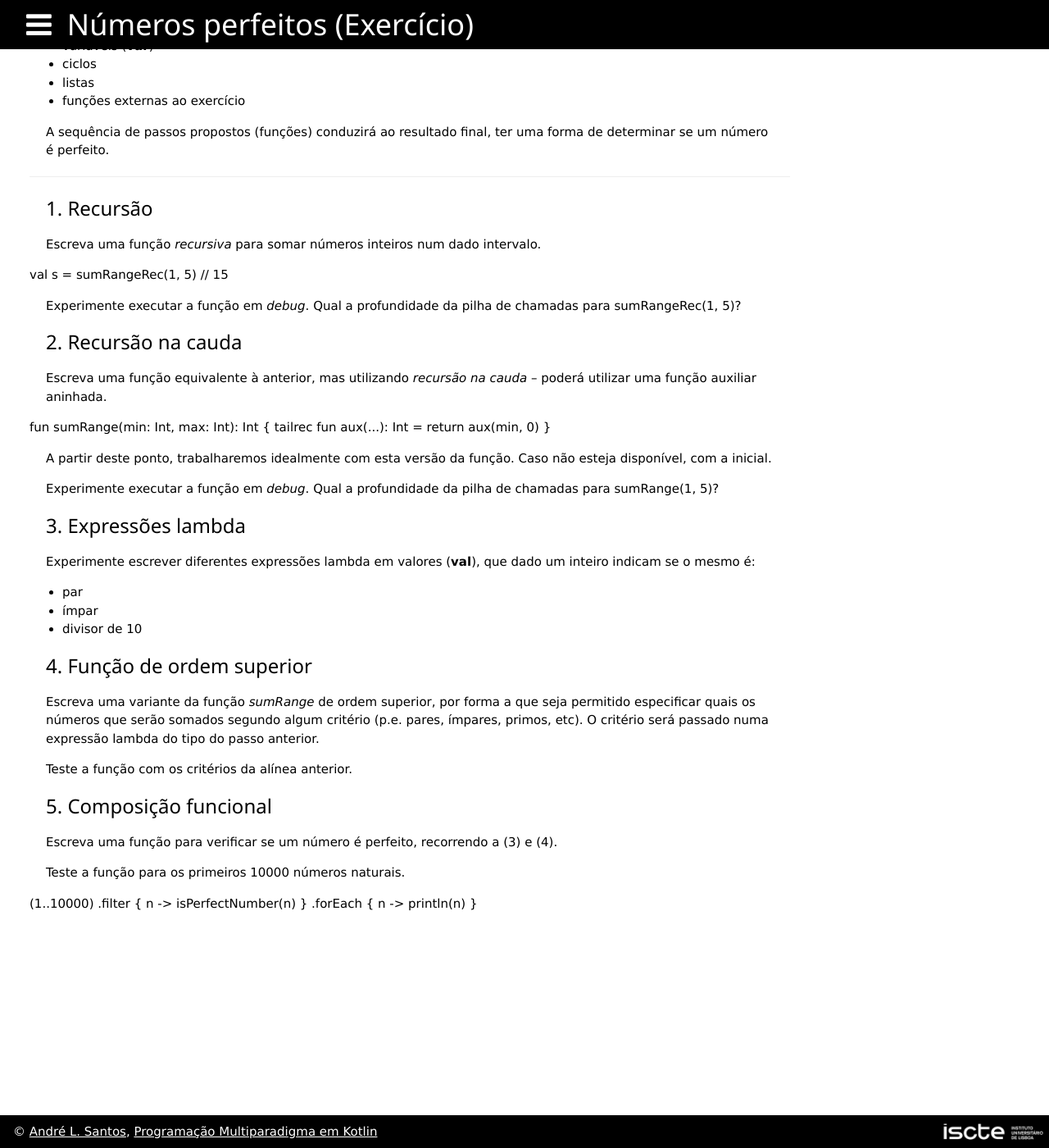
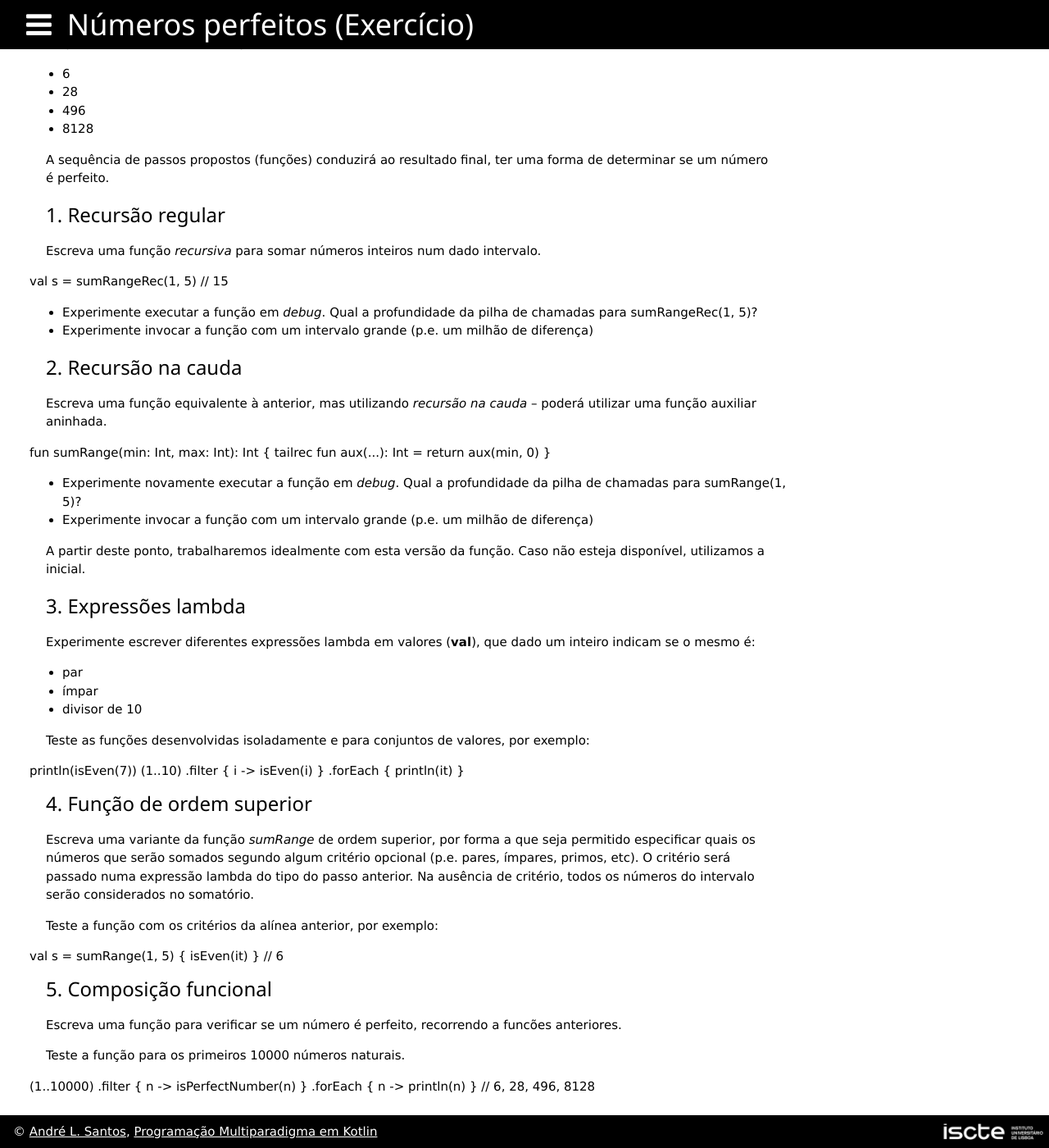
Before and after one commit to andre-santos-pt/andre-santos-pt.github.io, a Jekyll site: the page built from kotlin/02_funcoes/exercicios/perfeitos.md, in a window 1280 px wide and 1400 px high, scrolled down 503 px. Shown: the whole window at 82% size. Built offline with Jekyll 4.4.1, drawn with Linux system fonts in a browser that asks for light colours; nearby versions of some CDN libraries; some of the changed text lies outside the part shown.

Commit message:
Update perfeitos.md

```diff
--- a/kotlin/02_funcoes/exercicios/perfeitos.md
+++ b/kotlin/02_funcoes/exercicios/perfeitos.md
@@ -3,17 +3,7 @@ title: Números perfeitos
 exer: true
 ---
 
-Um número natural *perfeito* é aquele cuja soma dos seus divisores *próprios* (exclui o número em si) é igual ao número. Por exemplo, *6* é um número perfeito:
-- os seus divisores próprios são 1, 2, e 3
-- 1 + 2 + 3 = *6*
 
-Os primeiros números naturais perfeitos são:
-- 6
-- 28
-- 496
-- 8128
-
-<hr>
 O objetivo deste conjunto de exercícios é praticar:
 - recursão
 - recursão na cauda
@@ -26,31 +16,46 @@ O objetivo deste conjunto de exercícios é praticar:
 - listas
 - funções externas ao exercício
 
+## Tema: números perfeitos
+
+Um número natural *perfeito* é aquele cuja soma dos seus divisores *próprios* (exclui o número em si) é igual ao número. Por exemplo, *6* é um número perfeito:
+- os seus divisores próprios são 1, 2, e 3
+- 1 + 2 + 3 = *6*
+
+Os primeiros números naturais perfeitos são:
+- 6
+- 28
+- 496
+- 8128
+
 A sequência de passos propostos (funções) conduzirá ao resultado final, ter uma forma de determinar se um número é perfeito.
-<hr>
 
-### 1. Recursão
+
+
+### 1. Recursão regular
 Escreva uma função *recursiva* para somar números inteiros num dado intervalo.
-<kotlin >
+{% include code code="
 val s = sumRangeRec(1, 5) // 15
-</kotlin>
+"%}
 
-Experimente executar a função em *debug*. Qual a profundidade da pilha de chamadas para sumRangeRec(1, 5)?
+- Experimente executar a função em *debug*. Qual a profundidade da pilha de chamadas para sumRangeRec(1, 5)?
+- Experimente invocar a função com um intervalo grande (p.e. um milhão de diferença)
 
 ### 2. Recursão na cauda
 Escreva uma função equivalente à anterior, mas utilizando *recursão na cauda* -- poderá utilizar uma função auxiliar aninhada.
 
-<kotlin >
+{% include code code="
 fun sumRange(min: Int, max: Int): Int {
     tailrec fun aux(...): Int =
 
     return aux(min, 0)
 }
-</kotlin>
+"%}
 
-A partir deste ponto, trabalharemos idealmente com esta versão da função. Caso não esteja disponível, com a inicial.
+- Experimente novamente executar a função em *debug*. Qual a profundidade da pilha de chamadas para sumRange(1, 5)?
+- Experimente invocar a função com um intervalo grande (p.e. um milhão de diferença)
 
-Experimente executar a função em *debug*. Qual a profundidade da pilha de chamadas para sumRange(1, 5)?
+A partir deste ponto, trabalharemos idealmente com esta versão da função. Caso não esteja disponível, utilizamos a inicial.
 
 ### 3. Expressões lambda
 Experimente escrever diferentes expressões lambda em valores (**val**), que dado um inteiro indicam se o mesmo é:
@@ -58,19 +63,31 @@ Experimente escrever diferentes expressões lambda em valores (**val**), que dad
 - ímpar
 - divisor de 10
 
+Teste as funções desenvolvidas isoladamente e para conjuntos de valores, por exemplo:
+{% include code code="
+println(isEven(7))
+(1..10)
+        .filter { i -> isEven(i) }
+        .forEach { println(it) }
+"
+%}
 
 ### 4. Função de ordem superior
-Escreva uma variante da função *sumRange* de ordem superior, por forma a que seja permitido especificar quais os números que serão somados segundo algum critério (p.e. pares, ímpares, primos, etc). O critério será passado numa expressão lambda do tipo do passo anterior.
+Escreva uma variante da função *sumRange* de ordem superior, por forma a que seja permitido especificar quais os números que serão somados segundo algum critério opcional (p.e. pares, ímpares, primos, etc). O critério será passado numa expressão lambda do tipo do passo anterior. Na ausência de critério, todos os números do intervalo serão considerados no somatório.
 
-Teste a função com os critérios da alínea anterior.
+Teste a função com os critérios da alínea anterior, por exemplo:
+{% include code code="
+val s = sumRange(1, 5) { isEven(it) } // 6
+"
+%}
 
 ### 5. Composição funcional
-Escreva uma função para verificar se um número é perfeito, recorrendo a (3) e (4).
+Escreva uma função para verificar se um número é perfeito, recorrendo a funcões anteriores.
 
 Teste a função para os primeiros 10000 números naturais.
 
-<kotlin>
+{% include code code="
 (1..10000)
         .filter { n -> isPerfectNumber(n) }
-        .forEach { n -> println(n) }
-</kotlin>
+        .forEach { n -> println(n) }  // 6, 28, 496, 8128
+"%}
```
